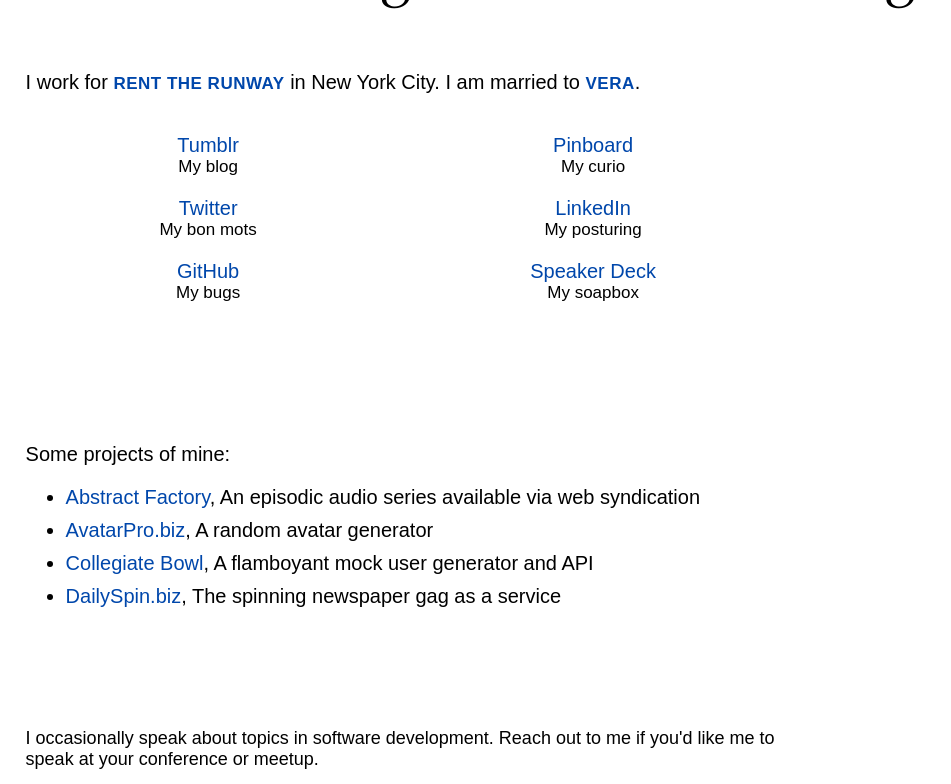
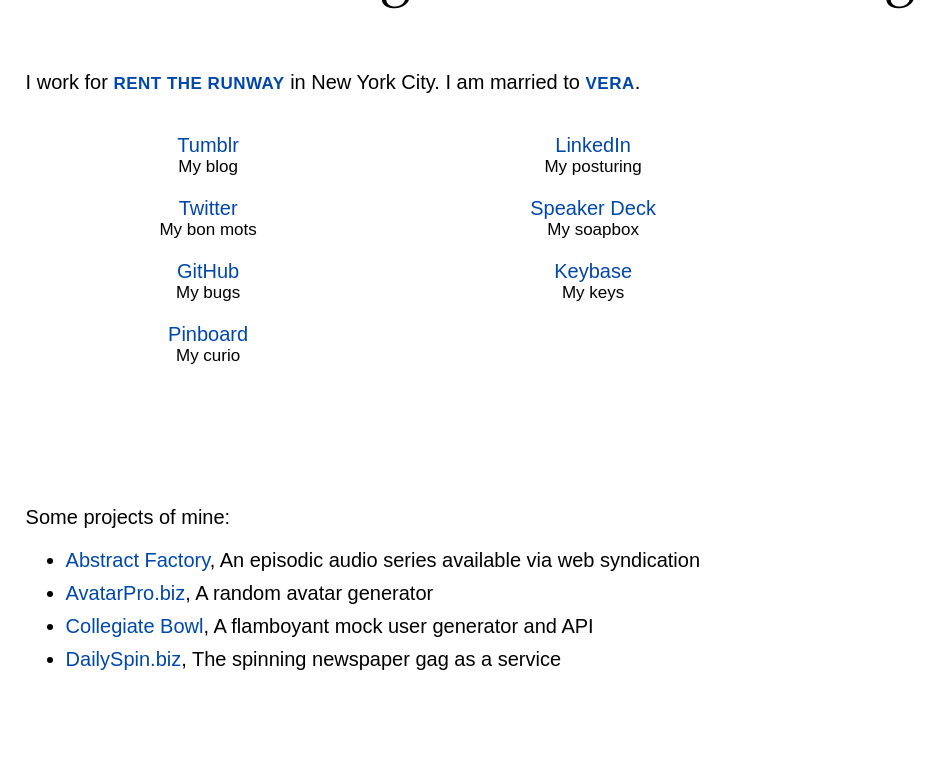
Before and after one commit to mwunsch/mwunsch.github.io, a Jekyll site: the page built from index.html, in a window 1280 px wide and 900 px high, scrolled down 462 px, cut to the strip 0-784 px from the top of the window. Shown: the whole strip, without its empty margins (0-951 px from the left). Built offline with Jekyll 4.4.1, drawn with Linux system fonts in a browser that asks for light colours; comment, search, counter and statistics services are not loaded.

Commit message:
Add link to Keybase profile

```diff
--- a/index.html
+++ b/index.html
@@ -38,6 +38,10 @@
         <a href="https://speakerdeck.com/mwunsch" rel="me" itemprop="sameAs">Speaker Deck</a>
         <p class="link-description">My soapbox</p>
       </li>
+      <li class="link">
+        <a href="https://keybase.io/wunsch" rel="me" itemprop="sameAs">Keybase</a>
+        <p class="link-description">My keys</p>
+      </li>
     </ul>
     <hr />
     <p>Some projects of mine:</p>
```
